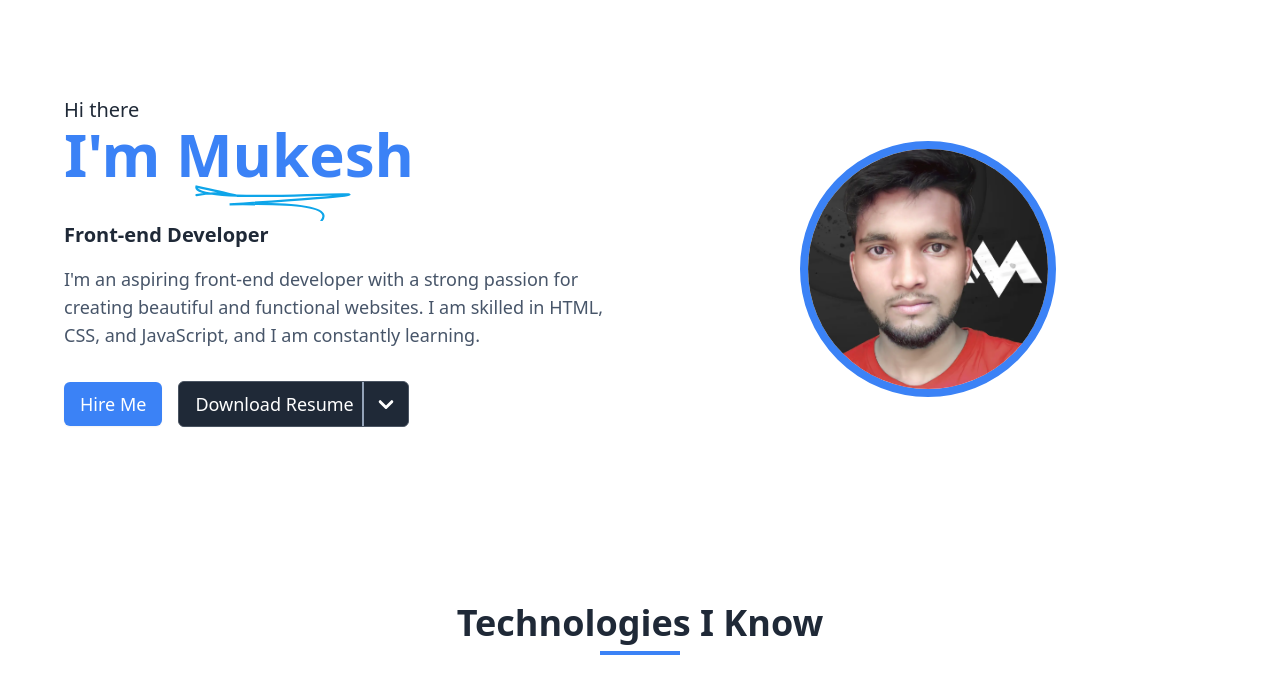
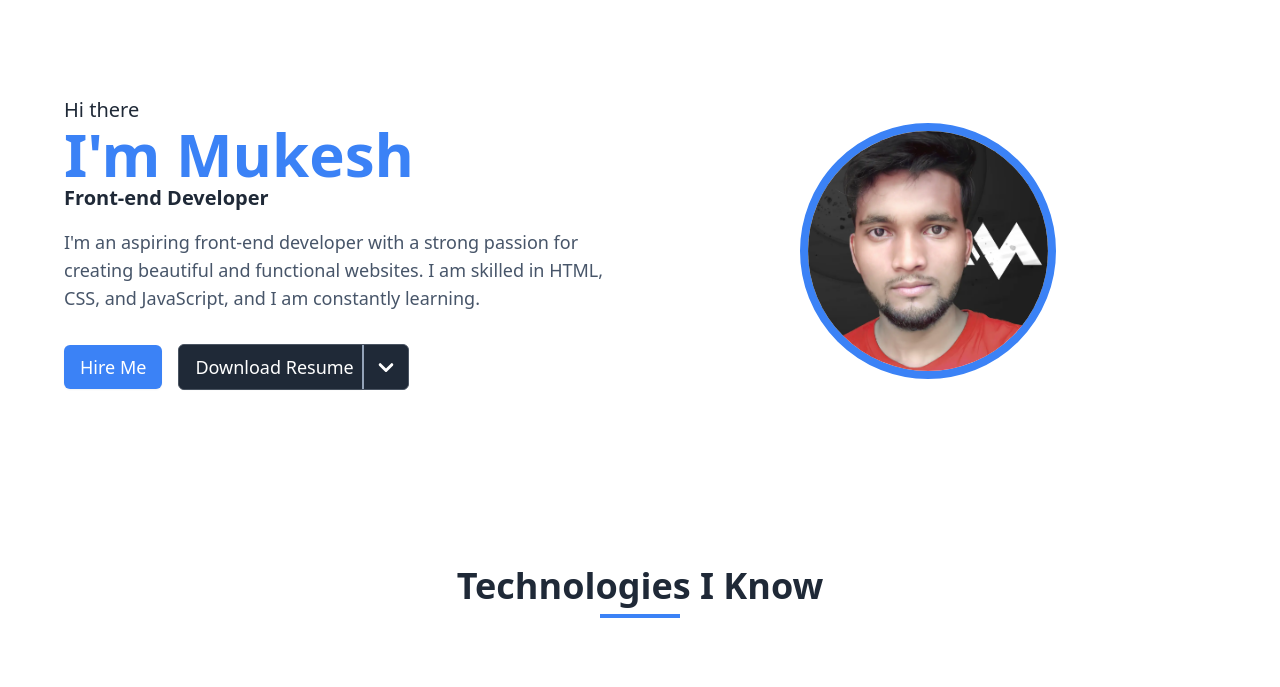
Before and after one commit to dopemukesh/n-code-Portfolio, a website: page index.html in a window 1280 px wide. Shown: the part 72-759 px from the top of the page. Drawn offline with nearby package versions, Linux system fonts and the light colour scheme.

Commit message:
stroke line commented

```diff
--- a/index.html
+++ b/index.html
@@ -86,9 +86,9 @@
         <h1 class="text-4xl font-extrabold text-blue-500 sm:text-6xl">
           I'm Mukesh
         </h1>
-        <i class="center flex h-8 justify-center md:h-full">
+        <!-- <i class="center flex h-8 justify-center md:h-full">
           <img src="./assets/images/webp/stroke-line-draw.svg" alt="" class="md:pe-52" />
-        </i>
+        </i> -->
         <p class="text-xl font-semibold text-gray-800 dark:text-white">
           Front-end Developer
         </p>
```
